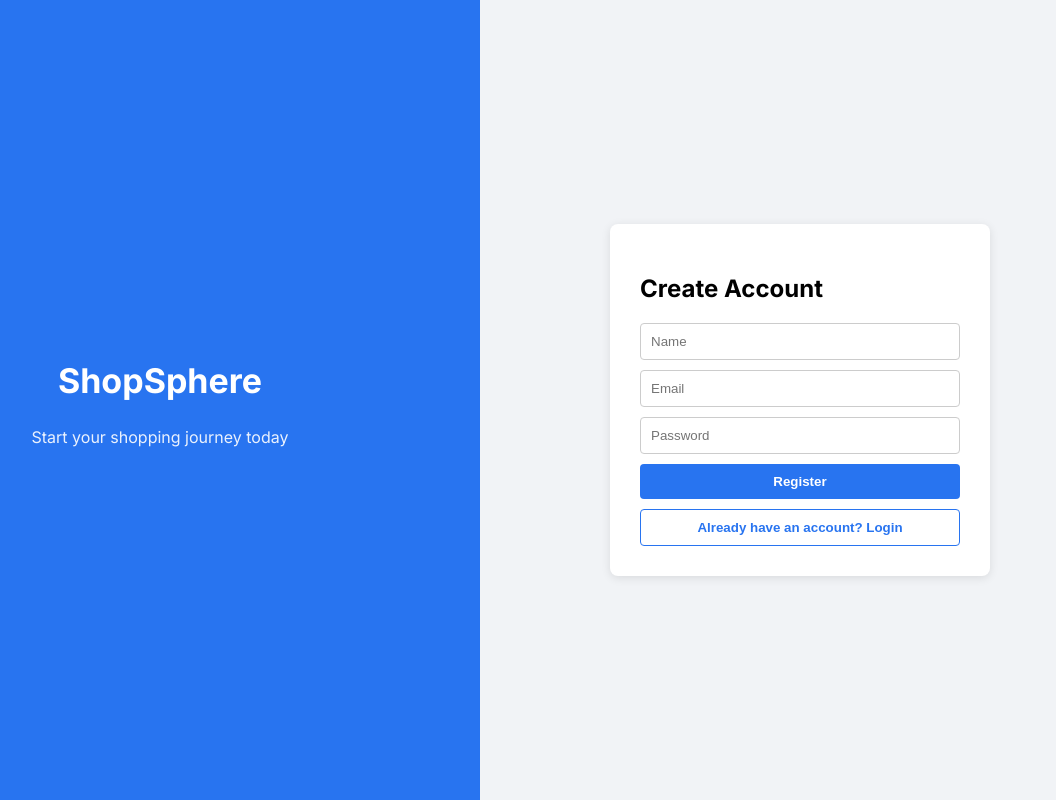
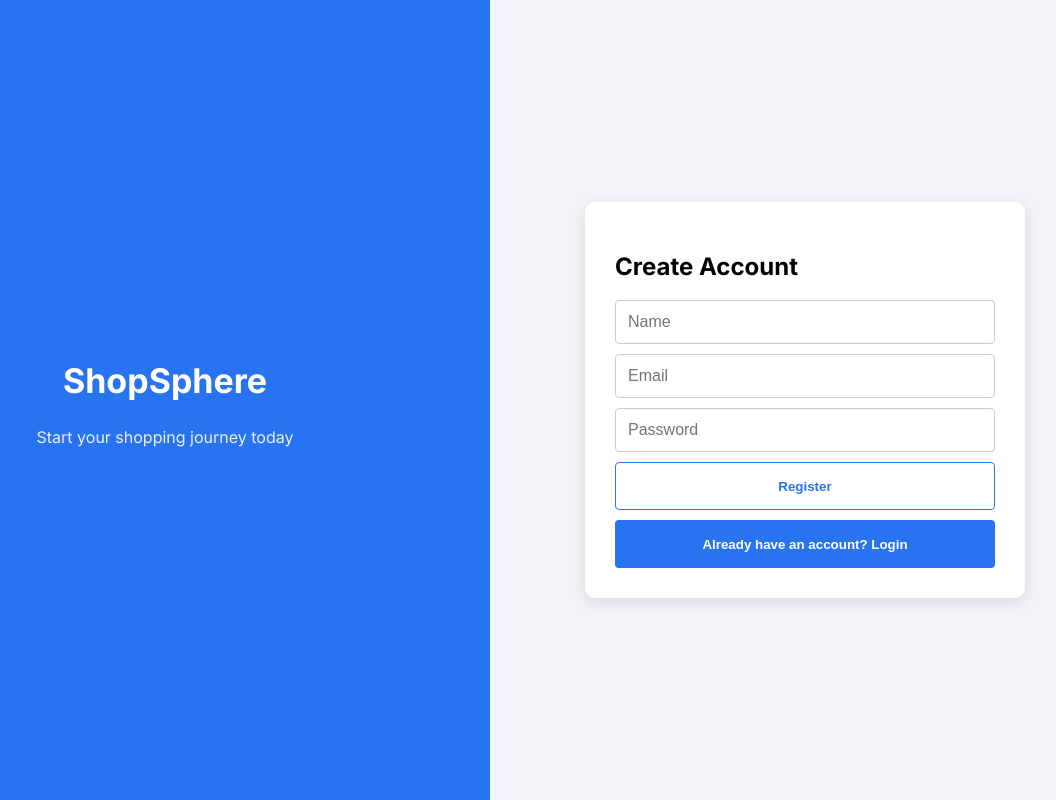
Before and after one commit to adilali02032005-byte/ShopSphere, a React (Vite) app in the folder client/: page /register in a window 1280 px wide. Shown: the whole page, without its empty margins (160-1216 px from the left). Built offline with nearby package versions, Linux system fonts and the light colour scheme.

Commit message:
ready for deployment

```diff
--- a/client/src/components/Navbar.jsx
+++ b/client/src/components/Navbar.jsx
@@ -131,6 +131,8 @@ export default function Navbar() {
 const styles = {
   nav: {
     display: "flex",
+    flexWrap: "wrap",
+    gap: "10px",
     alignItems: "center",
     justifyContent: "space-between",
     background: "#2874f0",
@@ -149,7 +151,8 @@ const styles = {
   },
 
   search: {
-    width: "40%",
+    width: "100%",
+    maxWidth: "500px",
     padding: "8px",
     borderRadius: "4px",
     border: "none",
--- a/client/src/components/ProductCard.jsx
+++ b/client/src/components/ProductCard.jsx
@@ -2,6 +2,17 @@ export default function ProductCard({ product }) {
   return (
     <div style={styles.card}>
       <h3>{product.name}</h3>
+      <img
+        src={product.images?.[0] || "https://via.placeholder.com/250"}
+        alt={product.name}
+        style={{
+          width: "100%",
+          height: "220px",
+          objectFit: "contain",
+          background: "#fff",
+          borderRadius: "8px",
+        }}
+      />
       <p>₹{product.price}</p>
       <p>{product.category}</p>
     </div>
@@ -13,6 +24,10 @@ const styles = {
     background: "white",
     padding: "12px",
     borderRadius: "8px",
+    minHeight: "140px",
+    display: "flex",
+    flexDirection: "column",
+    justifyContent: "space-between",
     boxShadow: "0 2px 5px rgba(0,0,0,0.1)",
     transition: "0.2s",
     cursor: "pointer",
--- a/client/src/pages/Admin.jsx
+++ b/client/src/pages/Admin.jsx
@@ -11,6 +11,7 @@ export default function Admin() {
     description: "",
     category: "",
     stock: "",
+    image: "",
   });
 
   const fetchProducts = async () => {
@@ -33,18 +34,25 @@ export default function Admin() {
       description: "",
       category: "",
       stock: "",
+      image: "",
     });
     setEditingId(null);
   };
 
   const createProduct = async () => {
-    await axios.post("/products", formData);
+    await axios.post("/products", {
+      ...formData,
+      images: formData.image ? [formData.image] : [],
+    });
     resetForm();
     fetchProducts();
   };
 
   const updateProduct = async () => {
-    await axios.put(`/products/${editingId}`, formData);
+    await axios.put(`/products/${editingId}`, {
+      ...formData,
+      images: formData.image ? [formData.image] : [],
+    });
     resetForm();
     fetchProducts();
   };
@@ -106,7 +114,10 @@ export default function Admin() {
                     style={styles.editBtn}
                     onClick={() => {
                       setEditingId(product._id);
-                      setFormData(product);
+                      setFormData({
+                        ...product,
+                        image: product.images?.[0] || "",
+                      });
                     }}
                   >
                     Edit
--- a/client/src/pages/Home.jsx
+++ b/client/src/pages/Home.jsx
@@ -5,8 +5,6 @@ import ProductCard from "../components/ProductCard";
 
 export default function Home() {
   const [products, setProducts] = useState([]);
-  const [setSearch] = useState("");
-  const [setCategory] = useState("");
   const [hoveredId, setHoveredId] = useState(null);
 
   const location = useLocation();
@@ -70,7 +68,7 @@ export default function Home() {
 const styles = {
   grid: {
     display: "grid",
-    gridTemplateColumns: "repeat(4, 1fr)",
+    gridTemplateColumns: "repeat(auto-fit, minmax(220px, 1fr))",
     gap: "15px",
     padding: "10px",
   },
--- a/client/src/pages/Login.jsx
+++ b/client/src/pages/Login.jsx
@@ -91,19 +91,40 @@ export default function Login() {
 const styles = {
   page: {
     display: "flex",
-    height: "100vh",
+    minHeight: "100vh",
+    flexWrap: "wrap",
   },
 
   left: {
-    flex: 1,
+    flex: "1 1 400px",
+    minHeight: "250px",
     background: "#2874f0",
     color: "white",
     display: "flex",
     flexDirection: "column",
     justifyContent: "center",
     alignItems: "center",
+    padding: "30px",
+    textAlign: "center",
   },
 
+  right: {
+    flex: "1 1 400px",
+    display: "flex",
+    justifyContent: "center",
+    alignItems: "center",
+    background: "#f1f3f6",
+    padding: "20px",
+  },
+
+  card: {
+    background: "white",
+    padding: "30px",
+    borderRadius: "10px",
+    width: "100%",
+    maxWidth: "380px",
+    boxShadow: "0 4px 15px rgba(0,0,0,0.1)",
+  },
   logoSpace: {
     fontSize: "34px",
     marginBottom: "10px",
@@ -111,22 +132,6 @@ const styles = {
 
   tagline: {
     opacity: 0.9,
-  },
-
-  right: {
-    flex: 1,
-    display: "flex",
-    justifyContent: "center",
-    alignItems: "center",
-    background: "#f1f3f6",
-  },
-
-  card: {
-    background: "white",
-    padding: "30px",
-    borderRadius: "8px",
-    width: "320px",
-    boxShadow: "0 2px 10px rgba(0,0,0,0.1)",
   },
 
   form: {
@@ -137,28 +142,31 @@ const styles = {
   },
 
   input: {
-    padding: "10px",
+    padding: "12px",
+    fontSize: "16px",
     border: "1px solid #ccc",
     borderRadius: "4px",
   },
 
   loginBtn: {
-    padding: "10px",
+    padding: "12px",
+    minHeight: "48px",
     background: "#2874f0",
     color: "white",
     border: "none",
-    cursor: "pointer",
     borderRadius: "4px",
     fontWeight: "bold",
+    cursor: "pointer",
   },
 
   registerBtn: {
-    padding: "10px",
+    padding: "12px",
+    minHeight: "48px",
     background: "white",
     color: "#2874f0",
     border: "1px solid #2874f0",
-    cursor: "pointer",
     borderRadius: "4px",
     fontWeight: "bold",
+    cursor: "pointer",
   },
 };
--- a/client/src/pages/ProductDetails.jsx
+++ b/client/src/pages/ProductDetails.jsx
@@ -26,6 +26,19 @@ export default function ProductDetails() {
   return (
     <div style={styles.container}>
       <div style={styles.card}>
+        <img
+          src={product.images?.[0] || "https://via.placeholder.com/500"}
+          alt={product.name}
+          style={{
+            width: "100%",
+            height: "450px",
+            objectFit: "contain",
+            background: "#fff",
+            borderRadius: "10px",
+            marginBottom: "15px",
+          }}
+        />
+
         <h1>{product.name}</h1>
 
         <p style={styles.price}>₹{product.price}</p>
--- a/client/src/pages/Register.jsx
+++ b/client/src/pages/Register.jsx
@@ -95,19 +95,40 @@ export default function Register() {
 const styles = {
   page: {
     display: "flex",
-    height: "100vh",
+    minHeight: "100vh",
+    flexWrap: "wrap",
   },
 
   left: {
-    flex: 1,
+    flex: "1 1 400px",
+    minHeight: "250px",
     background: "#2874f0",
     color: "white",
     display: "flex",
     flexDirection: "column",
     justifyContent: "center",
     alignItems: "center",
+    padding: "30px",
+    textAlign: "center",
   },
 
+  right: {
+    flex: "1 1 400px",
+    display: "flex",
+    justifyContent: "center",
+    alignItems: "center",
+    background: "#f1f3f6",
+    padding: "20px",
+  },
+
+  card: {
+    background: "white",
+    padding: "30px",
+    borderRadius: "10px",
+    width: "100%",
+    maxWidth: "380px",
+    boxShadow: "0 4px 15px rgba(0,0,0,0.1)",
+  },
   logo: {
     fontSize: "34px",
     marginBottom: "10px",
@@ -115,22 +136,6 @@ const styles = {
 
   tagline: {
     opacity: 0.9,
-  },
-
-  right: {
-    flex: 1,
-    display: "flex",
-    justifyContent: "center",
-    alignItems: "center",
-    background: "#f1f3f6",
-  },
-
-  card: {
-    background: "white",
-    padding: "30px",
-    borderRadius: "8px",
-    width: "320px",
-    boxShadow: "0 2px 10px rgba(0,0,0,0.1)",
   },
 
   form: {
@@ -141,28 +146,31 @@ const styles = {
   },
 
   input: {
-    padding: "10px",
+    padding: "12px",
+    fontSize: "16px",
     border: "1px solid #ccc",
     borderRadius: "4px",
   },
 
-  registerBtn: {
-    padding: "10px",
+  loginBtn: {
+    padding: "12px",
+    minHeight: "48px",
     background: "#2874f0",
     color: "white",
     border: "none",
     borderRadius: "4px",
+    fontWeight: "bold",
     cursor: "pointer",
-    fontWeight: "bold",
   },
 
-  loginBtn: {
-    padding: "10px",
+  registerBtn: {
+    padding: "12px",
+    minHeight: "48px",
     background: "white",
     color: "#2874f0",
     border: "1px solid #2874f0",
     borderRadius: "4px",
+    fontWeight: "bold",
     cursor: "pointer",
-    fontWeight: "bold",
   },
 };
```
Also changed, not shown: client/public/products/Backpack.png (added).
